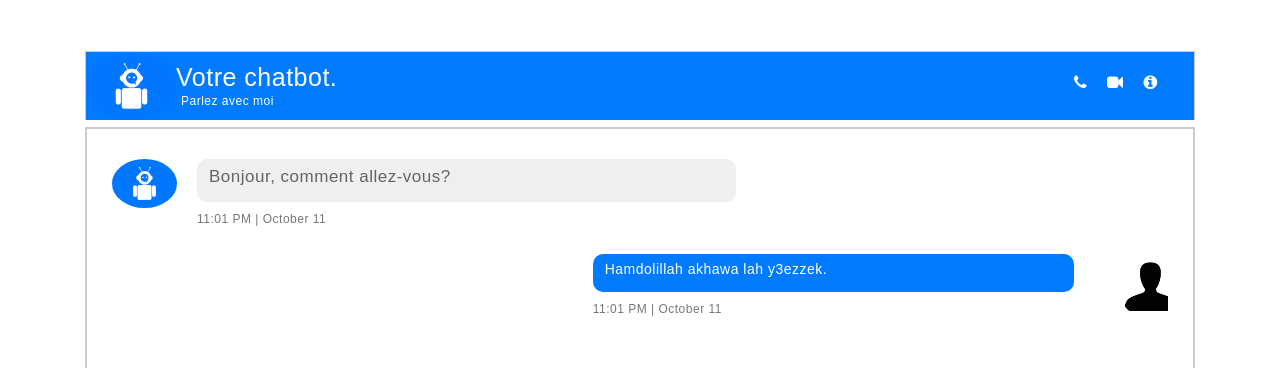
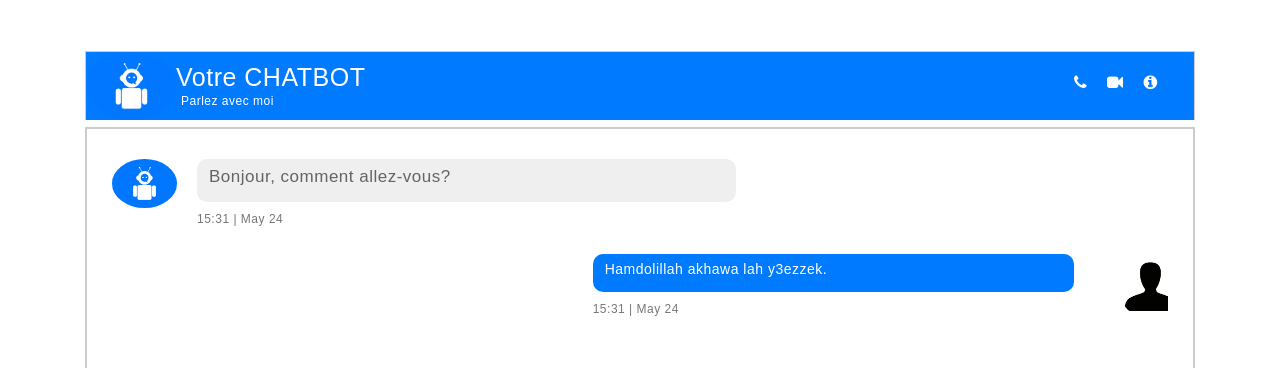
Before and after one commit to MouslimAitssi/responsive-chatbot, a React (Create React App) app: page / in a window 1280 px wide. Shown: the top 368 px of the page. Built offline with nearby package versions, Linux system fonts and the light colour scheme.

Commit message:
before starting backend

```diff
--- a/src/App.css
+++ b/src/App.css
@@ -30,7 +30,7 @@ img {
 }
 
 .active {
-  width: 80%;
+  width: 50%;
   margin-top: 10px;
   float: left;
   margin-left: 10px;
--- a/src/App.js
+++ b/src/App.js
@@ -12,6 +12,7 @@ class App extends Component {
   }
 
   render() {
+    const monthNames = ["Jan", "Feb", "Mar", "Apr", "May", "Jun", "Jul", "Aug", "Sep", "Oct", "Nov", "Dec"];
     return(
           <div className="container">
             <div className="msg-header">
@@ -19,7 +20,7 @@ class App extends Component {
                 <img src={chatbot} alt="chatbot img"/>
               </div>
               <div className="active">
-                <h4>Votre chatbot.</h4>
+                <h4>Votre CHATBOT</h4>
                 <h6>Parlez avec moi</h6>
               </div>
               <div className="header-icons">
@@ -40,7 +41,7 @@ class App extends Component {
                         <div className="received-msg">
                           <div className="received-msg-inbox">
                             <p>Bonjour, comment allez-vous?</p>
-                            <span className="time">11:01 PM | October 11</span>
+                            <span className="time">{new Date().getHours()}:{("0"+new Date().getMinutes().toString()).substring(("0"+(new Date().getMinutes()).toString()).length-2,("0"+(new Date().getMinutes()).toString()).length)} | {monthNames[new Date().getMonth()]} {("0"+new Date().getDate().toString()).substring(("0"+(new Date().getDate()).toString()).length-2,("0"+(new Date().getDate()).toString()).length)}</span>
                           </div>
                         </div>
                       </div>
@@ -52,9 +53,8 @@ class App extends Component {
 
                         <div className="outgoing-chats-msg">
                             <p>Hamdolillah akhawa lah y3ezzek.</p>
-                            <span className="time">11:01 PM | October 11</span>
+                            <span className="time">{new Date().getHours()}:{("0"+new Date().getMinutes().toString()).substring(("0"+(new Date().getMinutes()).toString()).length-2,("0"+(new Date().getMinutes()).toString()).length)} | {monthNames[new Date().getMonth()]} {("0"+new Date().getDate().toString()).substring(("0"+(new Date().getDate()).toString()).length-2,("0"+(new Date().getDate()).toString()).length)}</span>
                         </div>
-
                       </div>
                     </div>
                   </div>
```
